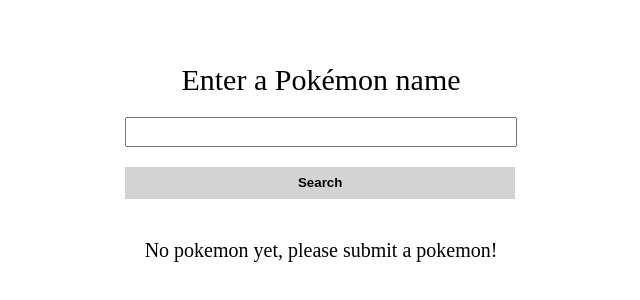
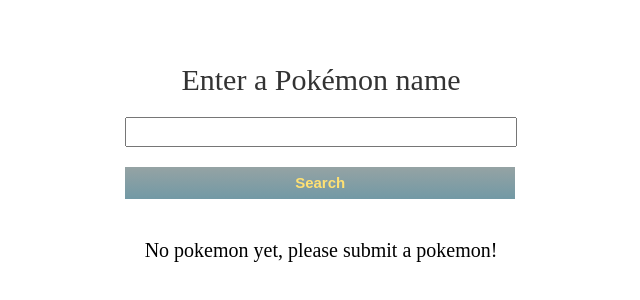
Before and after one commit to doheelee0328/react-pokemon-challenge, a React (Vite) app: page / in a window 1280 px wide. Shown: the part 246-546 px from the top of the page, without its empty margins (319-959 px from the left). Built offline with nearby package versions, Linux system fonts and the light colour scheme.

Commit message:
modify some css

```diff
--- a/src/App.css
+++ b/src/App.css
@@ -3,5 +3,4 @@
   justify-content: center;
   align-items: center;
   height: 100vh;
-  overflow-y: hidden;
 }
--- a/src/components/Form/Form.jsx
+++ b/src/components/Form/Form.jsx
@@ -29,10 +29,12 @@
           )
           if (response.ok) {
             const data = await response.json()
-            setPokemonData((prev) => [...prev, data])
+            setPokemonData([data])
             setTimeout(() => {
               setLoading(false)
             }, 500)
+          } else {
+            setError(`Cannot find ${submittedText}`)
           }
         } catch (error) {
           setError('An error occurred while fetching Pokemon data.')
--- a/src/components/Form/style.css
+++ b/src/components/Form/style.css
@@ -8,6 +8,16 @@
 .type-pokemon {
   text-align: center;
   font-size: 30px;
+  background-clip: text;
+  color: transparent;
+
+  text-align: center;
+  font-size: 30px;
+  background-clip: text;
+  -webkit-background-clip: text; /* Safari/Chrome support */
+  color: transparent;
+  -webkit-text-fill-color: #333333; /* Desired text color */
+  -moz-text-fill-color: #333333; /* Desired text color for Firefox */
 }
 
 #pokemonInput {
@@ -15,14 +25,17 @@
   height: 3vh;
 }
 .button {
-  background-color: #d3d3d3;
+  background: linear-gradient(to bottom, #95a3a4, #7299a5);
   border: none;
   width: 30.5vw;
   height: 4vh;
   cursor: pointer;
   font-weight: 900;
+  color: #ffe173;
+  font-size: 15px;
 }
 
 .button:hover {
   box-shadow: 0 2px 4px rgba(0, 0, 0, 0.2);
+  transform: scale(1.1);
 }
--- a/src/components/Pokedex/Pokedex.jsx
+++ b/src/components/Pokedex/Pokedex.jsx
@@ -3,10 +3,10 @@
 import { Pokemon } from '..'
 import './style.css'
 
-const Pokedex = ({ pokemonData, loading, error }) => {
+const Pokedex = ({ pokemonData, loading }) => {
   return (
     <div>
-      {error && <p>{error}</p>}
+      {/* {error && <p>{error}</p>} */}
       {loading ? (
         <div>
           <p className='loading'>Loading...</p>
--- a/src/components/Pokemon/style.css
+++ b/src/components/Pokemon/style.css
@@ -1,5 +1,5 @@
 .pokemon-container {
-  background-color: #d3d3d3;
+  background: linear-gradient(to bottom, #95a3a4, #7299a5);
   width: 200px;
   height: auto;
   margin: 10px;
@@ -12,12 +12,13 @@
   box-sizing: border-box;
   margin: auto;
   margin-top: 15px;
+  border: 10px solid #ffe173;
 }
 .pokemon-container:hover {
   transform: scale(1.1);
 }
 .pokemon-name {
-  color: blue;
+  color: #ffff;
   font-weight: 900;
   font-size: 28px;
 }
@@ -29,4 +30,5 @@
 .pokemon-weight {
   font-size: 18px;
   font-weight: 900;
+  color: #ffff;
 }
```
